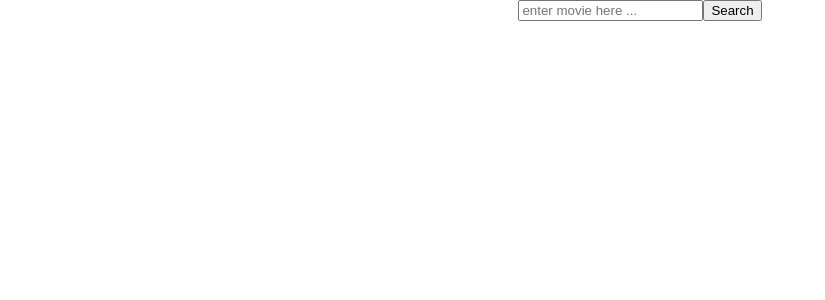
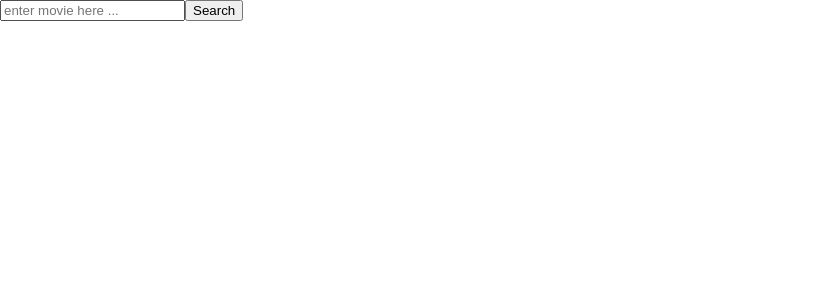
Before and after one commit to jacekkowalczyk91/movies-app, a React (Create React App) app: page / in a window 1280 px wide. Shown: the top 300 px of the page, without its empty margins (0-825 px from the left). Built offline with nearby package versions, Linux system fonts and the light colour scheme; no server answers.

Commit message:
Provider + store imported

```diff
--- a/src/App.js
+++ b/src/App.js
@@ -1,16 +1,23 @@
 import React, { Component } from 'react';
-import './App.css';
-import Movies from "./Components/Movies/Movies";
+import './App.css'
+import { Provider } from 'react-redux'
+import { store } from './store'
+import { BrowserRouter as Router, Route } from 'react-router-dom'
+import Movies from './Components/Movies'
+
 
 class App extends Component {
-
-  render() {
-    return (
-      <div className="App">
-        <Movies/>
-      </div>
-    );
-  }
+    render() {
+        return (
+            <Provider store={store}>
+                <Router>
+                    <div>
+                        <Route exact path="/" component={Movies}/>
+                    </div>
+                </Router>
+            </Provider>
+        );
+    }
 }
 
 export default App;
```
